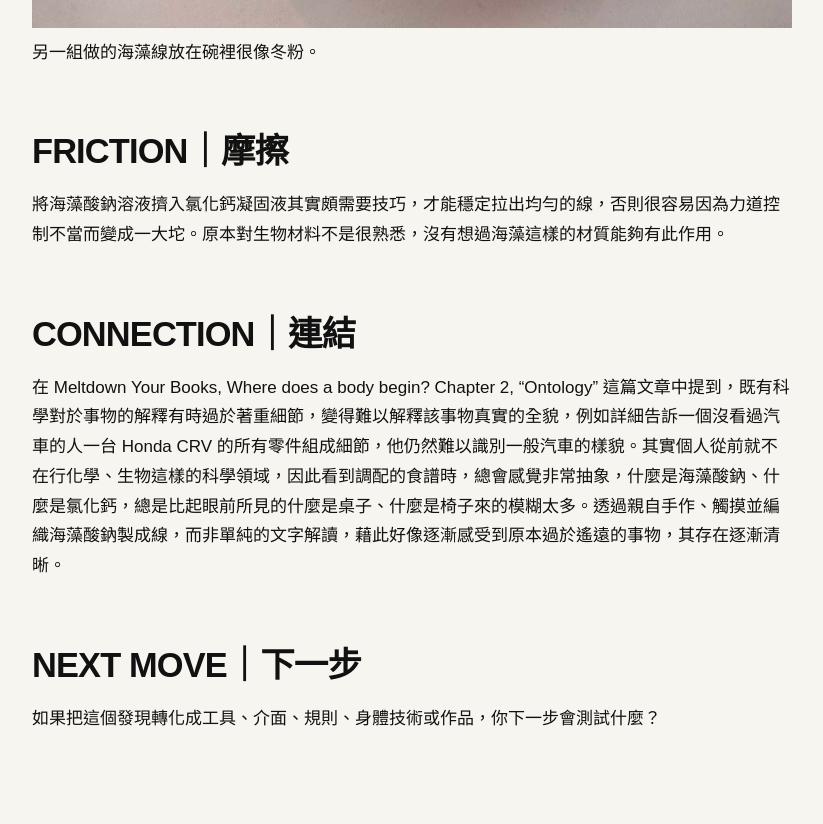
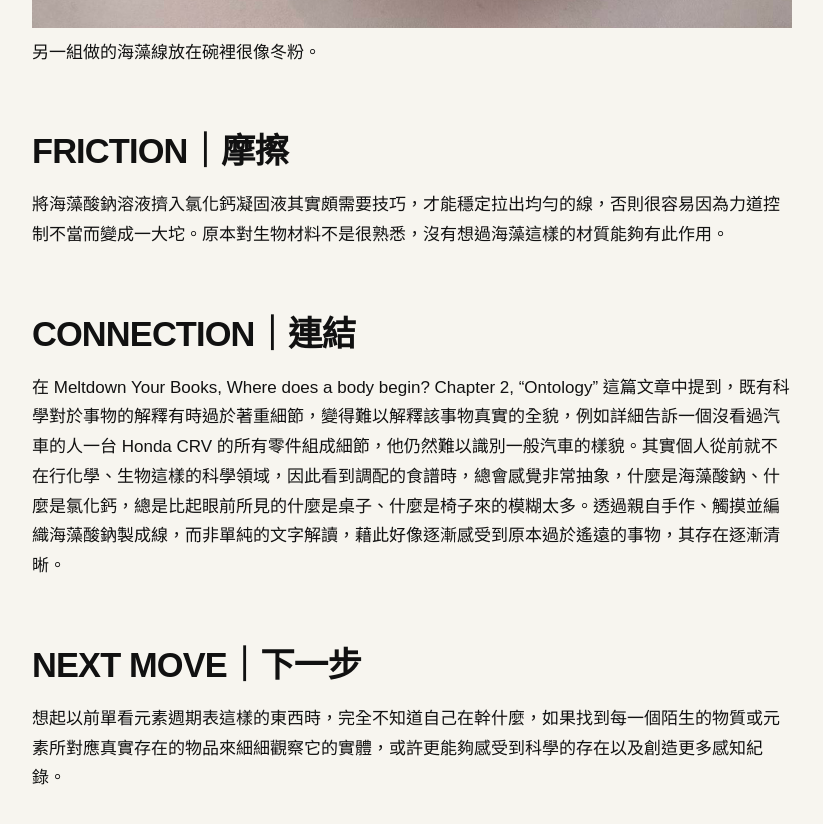
Before and after one commit to ivyjih/fieldworkarchive, a Jekyll site: the page built from weeks/week-05.md, in a window 1280 px wide and 900 px high, scrolled down 2468 px. Shown: the top 824 px of the window, without its empty margins (48-871 px from the left). Built offline with Jekyll 4.4.1, drawn with Linux system fonts in a browser that asks for light colours.

Commit message:
Update week-05.md

```diff
--- a/weeks/week-05.md
+++ b/weeks/week-05.md
@@ -31,4 +31,4 @@ permalink: /weeks/week-05/
 
 ## NEXT MOVE｜下一步
 
-如果把這個發現轉化成工具、介面、規則、身體技術或作品，你下一步會測試什麼？
+想起以前單看元素週期表這樣的東西時，完全不知道自己在幹什麼，如果找到每一個陌生的物質或元素所對應真實存在的物品來細細觀察它的實體，或許更能夠感受到科學的存在以及創造更多感知紀錄。
```
